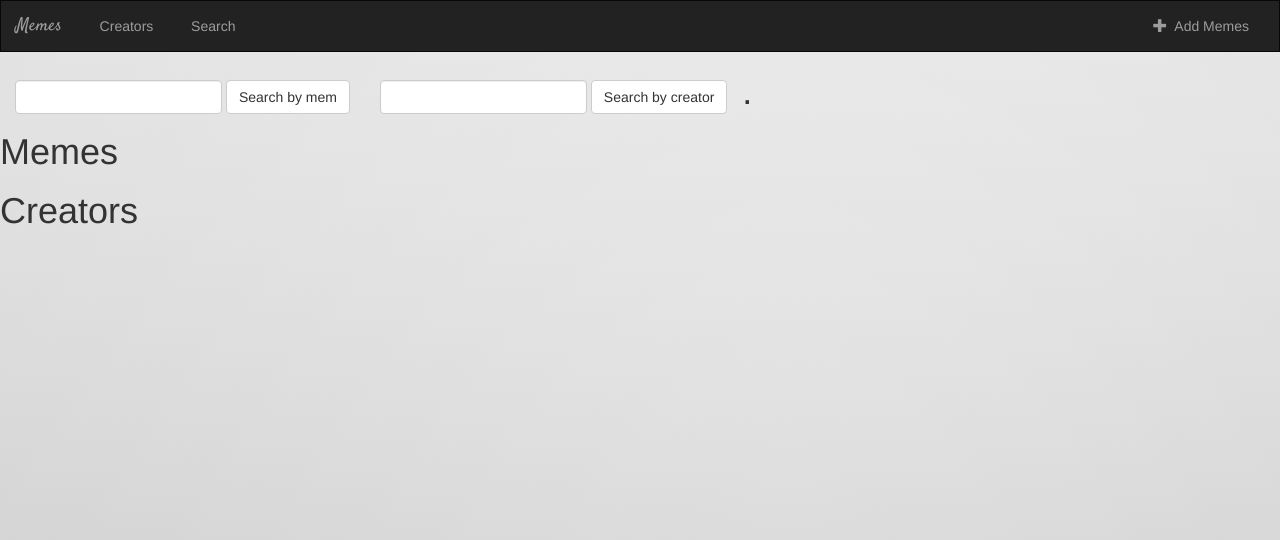
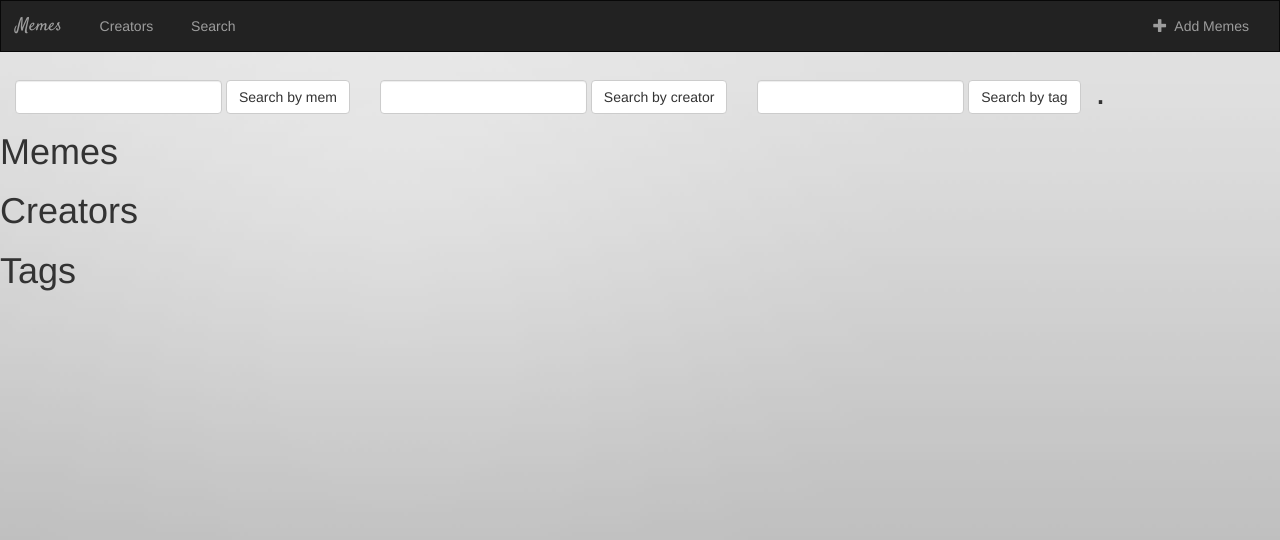
Before and after one commit to Fexion/DBMS, a Django app: page /memes/search/ in a window 1280 px wide. Shown: the top 540 px of the page. Run offline with Django 3.2, Linux system fonts and the light colour scheme; some libraries are stand-ins or nearby versions.

Commit message:
normal select

```diff
--- a/memes/static/memes/style.css
+++ b/memes/static/memes/style.css
@@ -1,5 +1,6 @@
 body{
   background : white url("Website-Background.jpg");
+  background-size:cover;
 }
 
 .navbar{
--- a/memes/templates/memes/search.html
+++ b/memes/templates/memes/search.html
@@ -13,6 +13,13 @@
           <input type="text" class="form-control" name="w" value="{{ request.GET.w }}">
       </div>
       <button type="submit" class="btn btn-default">Search by creator</button>
+  </form>
+
+  <form class="navbar-form navbar-left" role="search" method="get" action="{% url 'search' %}">
+      <div class="form-group">
+          <input type="text" class="form-control" name="e" value="{{ request.GET.e }}">
+      </div>
+      <button type="submit" class="btn btn-default">Search by tag</button>
   </form>
 
   <h1> .</h1>
@@ -33,4 +40,13 @@
     <li><a href="{% url 'creator_inf' id%}">{{mem}}</a></li>
     {%endfor%}
   </ul>
+
+
+  <h1>Tags</h1>
+  <ul>
+    {%for id, picture in tags %}
+</div>
+    <div class="inf"><a href="{% url 'mem_inf' id%}"> <img class="index_list" src="{{ picture }}" width=300 height=300 ></a></div>
+    {%endfor%}
+  </ul>
 {% endblock %}
--- a/memes/views.py
+++ b/memes/views.py
@@ -31,7 +31,7 @@ def mem_information(request, mem_id):
     creator = cursor.execute('select Nickname from memes_creator where id=(select Creator_id_id from memes_mem where id ='+str(mem_id)+');')
     context["creator"] = creator.fetchone()[0]
     context["likes"] = cursor.execute('select count(user_id) from memes_mem_User_likes_Mem where mem_id='+str(mem_id)).fetchone()[0]
-    context["tags"] = cursor.execute('select name  from memes_tag where id = (select tag_id from memes_tag_tag_mem where mem_id ='+str(mem_id)+');').fetchall()#cant print multiple
+    context["tags"] = cursor.execute('select name  from memes_tag where id in (select tag_id from memes_tag_tag_mem where mem_id ='+str(mem_id)+');').fetchall()#cant print multiple
     print(context["tags"])
     return render(request, "memes/mem_inf.html", context)
 
@@ -49,6 +49,9 @@ def creator_inf(request, Creator_id):
 def search(request):
     search_mem = request.GET.get("q")
     search_creator = request.GET.get("w")
+    search_tag = request.GET.get("e")
+    search_sphere = request.GET.get("r")
+    search_source = request.GET.get("t")
 
     cursor = connection.cursor()
     context = {}
@@ -58,4 +61,21 @@ def search(request):
     if search_creator:
         creators = cursor.execute('select id, Nickname from memes_creator where nickname like \'%'+str(search_creator)+'%\'')
         context["creators"] = creators
+
+    if search_tag:
+        tags = cursor.execute('select id, picture from memes_mem where id in \
+        (select mem_id from memes_tag_tag_mem where tag_id in (select id from memes_tag where name like \'%'+str(search_tag)+'%\'));')
+        context["tags"] = tags
+    if search_source:
+        picture = cursor.execute('select id, picture from memes_mem where name like \'%'+str(search_mem)+'%\'')
+        context["all_memes"] = picture
+    if search_mem:
+        picture = cursor.execute('select id, picture from memes_mem where name like \'%'+str(search_mem)+'%\'')
+        context["all_memes"] = picture
+
+
+
+
+
+
     return render(request, "memes/search.html", context)
```
Also changed, not shown: db.sqlite3.
